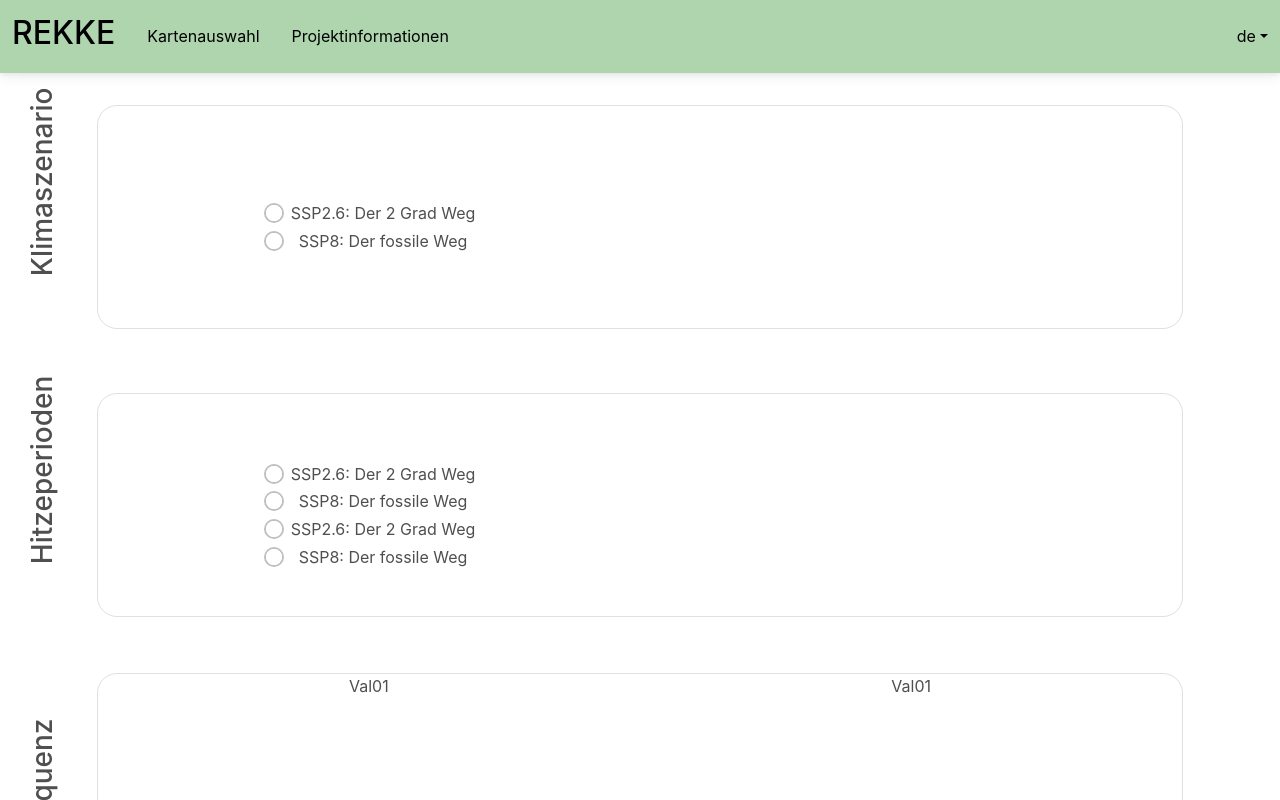
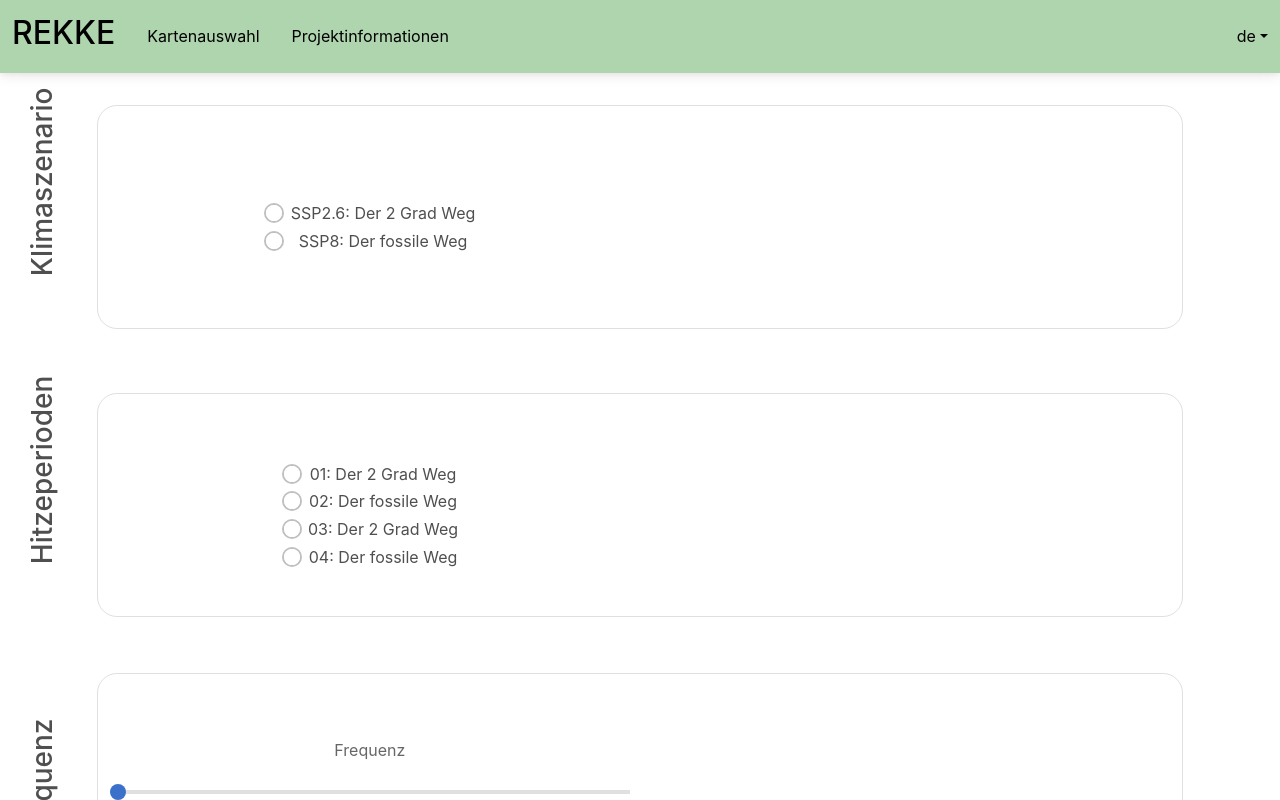
Before and after one commit to gi47huwi/REKKEProject, a React (Create React App) app in the folder rekke-map-tool/: page /menue in a window 1280 px wide. Shown: the top 800 px of the page. Built offline with nearby package versions, Linux system fonts and the light colour scheme.

Commit message:
range selection

```diff
--- a/rekke-map-tool/src/configData/languages.json
+++ b/rekke-map-tool/src/configData/languages.json
@@ -33,26 +33,26 @@
                 "values":[
                     {
                         "label":"Der 2 Grad Weg",
-                        "id":"SSP2.6",
+                        "id":"01",
                         "details":"Die Welt beschreitet verstärkt einen nachhaltigen Entwicklungspfad. Die globalen Gemeinschaftsgüter werden als wichtig erachtet und bewahrt, die Grenzen natürlicher Systeme werden respektiert. Der Konsum orientiert sich an einem geringen Material- und Energieverbrauch. Der Einsatz erneuerbarer Energien hat gesellschaftlich eine hohe Priorität und wird dementsprechend stark forciert. Die Treibhausgasemissionen werden bis zum Jahr 2030 massiv reduziert. Die Treibhausgaskonzentrationen nehmen bis zum Ende des Jahrhunderts allmählich ab. Ende des 21. Jahrhunderts gibt es keine anthropogen verursachten Treibhausgasemissionen mehr. Dieses wird u.a. erreicht durch negative Emissionen (aktive Entnahme von Kohledioxid aus der Atmosphäre) in der zweiten Hälfte des Jahrhunderts. Die globale Erwärmung kann auf weniger als 2°C gegenüber der vorindustriellen Zeit begrenzt werden. Es kommt jedoch zu Auswirkungen auf natürliche und sozioökonomische Systeme. Dafür existieren globale Anpassungsmechanismen zur Bewältigung von Verlusten und Schäden im globalen Süden.",
                         "source":"https://www.umweltbundesamt.de/sites/default/files/medien/380/dokumente/szenariennamen-stand_20220315.pdf"
                     },
                     {
                         "label":"Der fossile Weg",
-                        "id":"SSP8",
+                        "id":"02",
                         "details":"Die soziale und ökonomische Entwicklung basiert auf der verstärkten Ausbeutung der fossilen Brennstoffressourcen mit einem energieintensiven Lebensstil weltweit. Die globale Wirtschaft wächst schnell. Das ist vor allem auf die Entwicklung in Industrie- und Schwellenländern zurückzuführen. Der Nutzung fossiler Brennstoffe wird eine hohe gesellschaftliche Akzeptanz entgegengebracht, erneuerbare Energien sind hingegen wenig anerkannt. Das führt zu einer starken Erhöhung der Treibhausgaskonzentrationen in der Atmosphäre. Der Anstieg der Treibhausgasemissionen hält bis zum Ende des 21. Jahrhunderts an. Die klimatischen Veränderungen sind sehr stark. Durch internationale Zusammenarbeit, die sich im Rahmen einer stark vernetzten Weltwirtschaft etabliert hat, erhalten jedoch die durch die Klimaänderung am stärksten betroffenen Länder Unterstützung. Ein effektiver Mechanismus zum Umgang mit klimabedingten Risiken jenseits der Anpassungsgrenzen ermöglicht es vielen Ländern, die notwendigen und oftmals transformativen Anpassungsmaßnahmen (zumindest teilweise) umzusetzen. Für Schäden und Verluste durch die Klimaänderung, für welche keine proaktiven Anpassungsmaßnahmen mehr greifen, existieren international abgestimmte Kompensationsmechanismen.",
                         "source":"https://www.umweltbundesamt.de/sites/default/files/medien/380/dokumente/szenariennamen-stand_20220315.pdf"
 
                     },
                     {
                         "label":"Der 2 Grad Weg",
-                        "id":"SSP2.6",
+                        "id":"03",
                         "details":"Die Welt beschreitet verstärkt einen nachhaltigen Entwicklungspfad. Die globalen Gemeinschaftsgüter werden als wichtig erachtet und bewahrt, die Grenzen natürlicher Systeme werden respektiert. Der Konsum orientiert sich an einem geringen Material- und Energieverbrauch. Der Einsatz erneuerbarer Energien hat gesellschaftlich eine hohe Priorität und wird dementsprechend stark forciert. Die Treibhausgasemissionen werden bis zum Jahr 2030 massiv reduziert. Die Treibhausgaskonzentrationen nehmen bis zum Ende des Jahrhunderts allmählich ab. Ende des 21. Jahrhunderts gibt es keine anthropogen verursachten Treibhausgasemissionen mehr. Dieses wird u.a. erreicht durch negative Emissionen (aktive Entnahme von Kohledioxid aus der Atmosphäre) in der zweiten Hälfte des Jahrhunderts. Die globale Erwärmung kann auf weniger als 2°C gegenüber der vorindustriellen Zeit begrenzt werden. Es kommt jedoch zu Auswirkungen auf natürliche und sozioökonomische Systeme. Dafür existieren globale Anpassungsmechanismen zur Bewältigung von Verlusten und Schäden im globalen Süden.",
                         "source":"https://www.umweltbundesamt.de/sites/default/files/medien/380/dokumente/szenariennamen-stand_20220315.pdf"
                     },
                     {
                         "label":"Der fossile Weg",
-                        "id":"SSP8",
+                        "id":"04",
                         "details":"Die soziale und ökonomische Entwicklung basiert auf der verstärkten Ausbeutung der fossilen Brennstoffressourcen mit einem energieintensiven Lebensstil weltweit. Die globale Wirtschaft wächst schnell. Das ist vor allem auf die Entwicklung in Industrie- und Schwellenländern zurückzuführen. Der Nutzung fossiler Brennstoffe wird eine hohe gesellschaftliche Akzeptanz entgegengebracht, erneuerbare Energien sind hingegen wenig anerkannt. Das führt zu einer starken Erhöhung der Treibhausgaskonzentrationen in der Atmosphäre. Der Anstieg der Treibhausgasemissionen hält bis zum Ende des 21. Jahrhunderts an. Die klimatischen Veränderungen sind sehr stark. Durch internationale Zusammenarbeit, die sich im Rahmen einer stark vernetzten Weltwirtschaft etabliert hat, erhalten jedoch die durch die Klimaänderung am stärksten betroffenen Länder Unterstützung. Ein effektiver Mechanismus zum Umgang mit klimabedingten Risiken jenseits der Anpassungsgrenzen ermöglicht es vielen Ländern, die notwendigen und oftmals transformativen Anpassungsmaßnahmen (zumindest teilweise) umzusetzen. Für Schäden und Verluste durch die Klimaänderung, für welche keine proaktiven Anpassungsmaßnahmen mehr greifen, existieren international abgestimmte Kompensationsmechanismen.",
                         "source":"https://www.umweltbundesamt.de/sites/default/files/medien/380/dokumente/szenariennamen-stand_20220315.pdf"
 
@@ -61,7 +61,36 @@
                 ]
             },
             "frequency": {
-                "name": "Frequenz"
+                "name": "Frequenz",
+                "values":[
+                    {
+                        "label":"Der 2 Grad Weg",
+                        "id":"01",
+                        "details":"Die Welt beschreitet verstärkt einen nachhaltigen Entwicklungspfad. Die globalen Gemeinschaftsgüter werden als wichtig erachtet und bewahrt, die Grenzen natürlicher Systeme werden respektiert. Der Konsum orientiert sich an einem geringen Material- und Energieverbrauch. Der Einsatz erneuerbarer Energien hat gesellschaftlich eine hohe Priorität und wird dementsprechend stark forciert. Die Treibhausgasemissionen werden bis zum Jahr 2030 massiv reduziert. Die Treibhausgaskonzentrationen nehmen bis zum Ende des Jahrhunderts allmählich ab. Ende des 21. Jahrhunderts gibt es keine anthropogen verursachten Treibhausgasemissionen mehr. Dieses wird u.a. erreicht durch negative Emissionen (aktive Entnahme von Kohledioxid aus der Atmosphäre) in der zweiten Hälfte des Jahrhunderts. Die globale Erwärmung kann auf weniger als 2°C gegenüber der vorindustriellen Zeit begrenzt werden. Es kommt jedoch zu Auswirkungen auf natürliche und sozioökonomische Systeme. Dafür existieren globale Anpassungsmechanismen zur Bewältigung von Verlusten und Schäden im globalen Süden.",
+                        "source":"https://www.umweltbundesamt.de/sites/default/files/medien/380/dokumente/szenariennamen-stand_20220315.pdf"
+                    },
+                    {
+                        "label":"Der fossile Weg",
+                        "id":"02",
+                        "details":"Die soziale und ökonomische Entwicklung basiert auf der verstärkten Ausbeutung der fossilen Brennstoffressourcen mit einem energieintensiven Lebensstil weltweit. Die globale Wirtschaft wächst schnell. Das ist vor allem auf die Entwicklung in Industrie- und Schwellenländern zurückzuführen. Der Nutzung fossiler Brennstoffe wird eine hohe gesellschaftliche Akzeptanz entgegengebracht, erneuerbare Energien sind hingegen wenig anerkannt. Das führt zu einer starken Erhöhung der Treibhausgaskonzentrationen in der Atmosphäre. Der Anstieg der Treibhausgasemissionen hält bis zum Ende des 21. Jahrhunderts an. Die klimatischen Veränderungen sind sehr stark. Durch internationale Zusammenarbeit, die sich im Rahmen einer stark vernetzten Weltwirtschaft etabliert hat, erhalten jedoch die durch die Klimaänderung am stärksten betroffenen Länder Unterstützung. Ein effektiver Mechanismus zum Umgang mit klimabedingten Risiken jenseits der Anpassungsgrenzen ermöglicht es vielen Ländern, die notwendigen und oftmals transformativen Anpassungsmaßnahmen (zumindest teilweise) umzusetzen. Für Schäden und Verluste durch die Klimaänderung, für welche keine proaktiven Anpassungsmaßnahmen mehr greifen, existieren international abgestimmte Kompensationsmechanismen.",
+                        "source":"https://www.umweltbundesamt.de/sites/default/files/medien/380/dokumente/szenariennamen-stand_20220315.pdf"
+
+                    },
+                    {
+                        "label":"Der 2 Grad Weg",
+                        "id":"03",
+                        "details":"Die Welt beschreitet verstärkt einen nachhaltigen Entwicklungspfad. Die globalen Gemeinschaftsgüter werden als wichtig erachtet und bewahrt, die Grenzen natürlicher Systeme werden respektiert. Der Konsum orientiert sich an einem geringen Material- und Energieverbrauch. Der Einsatz erneuerbarer Energien hat gesellschaftlich eine hohe Priorität und wird dementsprechend stark forciert. Die Treibhausgasemissionen werden bis zum Jahr 2030 massiv reduziert. Die Treibhausgaskonzentrationen nehmen bis zum Ende des Jahrhunderts allmählich ab. Ende des 21. Jahrhunderts gibt es keine anthropogen verursachten Treibhausgasemissionen mehr. Dieses wird u.a. erreicht durch negative Emissionen (aktive Entnahme von Kohledioxid aus der Atmosphäre) in der zweiten Hälfte des Jahrhunderts. Die globale Erwärmung kann auf weniger als 2°C gegenüber der vorindustriellen Zeit begrenzt werden. Es kommt jedoch zu Auswirkungen auf natürliche und sozioökonomische Systeme. Dafür existieren globale Anpassungsmechanismen zur Bewältigung von Verlusten und Schäden im globalen Süden.",
+                        "source":"https://www.umweltbundesamt.de/sites/default/files/medien/380/dokumente/szenariennamen-stand_20220315.pdf"
+                    },
+                    {
+                        "label":"Der fossile Weg",
+                        "id":"04",
+                        "details":"Die soziale und ökonomische Entwicklung basiert auf der verstärkten Ausbeutung der fossilen Brennstoffressourcen mit einem energieintensiven Lebensstil weltweit. Die globale Wirtschaft wächst schnell. Das ist vor allem auf die Entwicklung in Industrie- und Schwellenländern zurückzuführen. Der Nutzung fossiler Brennstoffe wird eine hohe gesellschaftliche Akzeptanz entgegengebracht, erneuerbare Energien sind hingegen wenig anerkannt. Das führt zu einer starken Erhöhung der Treibhausgaskonzentrationen in der Atmosphäre. Der Anstieg der Treibhausgasemissionen hält bis zum Ende des 21. Jahrhunderts an. Die klimatischen Veränderungen sind sehr stark. Durch internationale Zusammenarbeit, die sich im Rahmen einer stark vernetzten Weltwirtschaft etabliert hat, erhalten jedoch die durch die Klimaänderung am stärksten betroffenen Länder Unterstützung. Ein effektiver Mechanismus zum Umgang mit klimabedingten Risiken jenseits der Anpassungsgrenzen ermöglicht es vielen Ländern, die notwendigen und oftmals transformativen Anpassungsmaßnahmen (zumindest teilweise) umzusetzen. Für Schäden und Verluste durch die Klimaänderung, für welche keine proaktiven Anpassungsmaßnahmen mehr greifen, existieren international abgestimmte Kompensationsmechanismen.",
+                        "source":"https://www.umweltbundesamt.de/sites/default/files/medien/380/dokumente/szenariennamen-stand_20220315.pdf"
+
+                    }
+
+                ]
             },
             "intensity": {
                 "name": "Intensität"
--- a/rekke-map-tool/src/pages/Menue.css
+++ b/rekke-map-tool/src/pages/Menue.css
@@ -22,20 +22,30 @@
     margin-top: 15vh;
 
 }
-.outer-row{
+
+.range{
+    margin-top: 1vh
+}
+
+.rangeCol .form-label{
+    margin-top: 8vh;
+}
+
+.outer-row {
     height: 33vh !important;
 }
 
-.source{
+.source {
     font-size: 0.7rem;
 }
-.description{
+
+.description {
     text-align: justify;
     hyphens: auto;
 }
 
-@media only screen and (max-width: 575px){
-    .turned{
+@media only screen and (max-width: 575px) {
+    .turned {
         transform: rotate(0deg);
 
         /* Legacy vendor prefixes that you probably don't need... */
--- a/rekke-map-tool/src/pages/Menue.js
+++ b/rekke-map-tool/src/pages/Menue.js
@@ -1,6 +1,6 @@
-import React, { useState } from 'react'
+import React, { useEffect, useState } from 'react'
 import languages from '../configData/languages.json'
-import { MDBCol, MDBCollapse, MDBContainer, MDBRadio, MDBRow } from 'mdb-react-ui-kit'
+import { MDBCol, MDBCollapse, MDBContainer, MDBRadio, MDBRange, MDBRow } from 'mdb-react-ui-kit'
 import './Menue.css'
 import { useSearchParams } from 'react-router-dom';
 import RadioSelector from './menueSelections/RadioSelector';
@@ -19,7 +19,15 @@ function Menue({
     const [landcoverage, setLandCoverage] = useState();
 
 
+    const [searchParams, setSearchParams] = useSearchParams();
 
+    // var frequency;
+    useEffect(()=>{
+        if(searchParams.get("frequency")!=null){
+            setFrequency(searchParams.get("frequency"));
+        }
+
+    },[])
 
 
 
@@ -38,7 +46,7 @@ function Menue({
                         <RadioSelector
                             currentLanguage={currentLanguage}
                             selectedFilter={climateModel}
-                        setSelectedFilter={(val)=>setClimateModel(val)}
+                            setSelectedFilter={(val) => setClimateModel(val)}
                             name={"model"}
                             currentLanguageData={languages[currentLanguage].selection.climate}
                         />
@@ -61,7 +69,7 @@ function Menue({
                             name={"szenario"}
                             currentLanguageData={languages[currentLanguage].selection.szenario}
                             selectedFilter={szenario}
-                            setSelectedFilter={(val)=>setSzenario(val)}
+                            setSelectedFilter={(val) => setSzenario(val)}
                         />
 
                     </MDBCol>
@@ -75,13 +83,40 @@ function Menue({
                         </h3>
                     </MDBCol>
                     <MDBCol sm={10} md={10}>
-                        <MDBRow className='square border rounded-8 my-2' style={{ height: "80%" }}>
-                            <MDBCol>
-                                Val01
+                        <MDBRow className=' square border rounded-8 my-2' style={{ height: "28vh" }}>
+                            <MDBCol style={{ height: "100%", overflowX: "hidden", overflowY: "scroll"}} className='rangeCol'>
+
+                                    <MDBRange
+                                        value={frequency}
+                                        onChange={(val)=>{
+                                            console.log(val);
+                                            setFrequency(val.target.valueAsNumber)}}
+                                        min='0'
+                                        max={languages[currentLanguage].selection.frequency.values.length-1}
+                                        step='1'
+                                        id='heatFrequency'
+                                        label={languages[currentLanguage].selection.frequency.name}
+                                    />
+
                             </MDBCol>
-                            <MDBCol>
-                                Val01
+                            <MDBCol style={{ height: "100%", overflowY: "scroll", overflowX: "hidden", padding: "10px" }}>
+                                <h4>
+                                    {frequency != null && `${languages[currentLanguage].selection.frequency.name}: ${languages[currentLanguage].selection.frequency.values[frequency].id}`}
+                                </h4>
+                                <p className='description'>
+                                    {frequency != null && languages[currentLanguage].selection.frequency.values[frequency].details}
+                                </p>
+                                {
+                                    frequency != null &&
+                                    <a className='source' target='_blank' href={languages[currentLanguage].selection.frequency.values[frequency].source}>
+                                        {languages[currentLanguage].selection.frequency.values[frequency].source}
+                                    </a>
+                                }
+
                             </MDBCol>
+
+
+
                         </MDBRow>
 
                     </MDBCol>
```
Also changed, not shown: rekke-map-tool/src/pages/menueSelections/RadioSelector.js (+15 -5 lines). Lines whose indentation alone changed are shown as unchanged.
